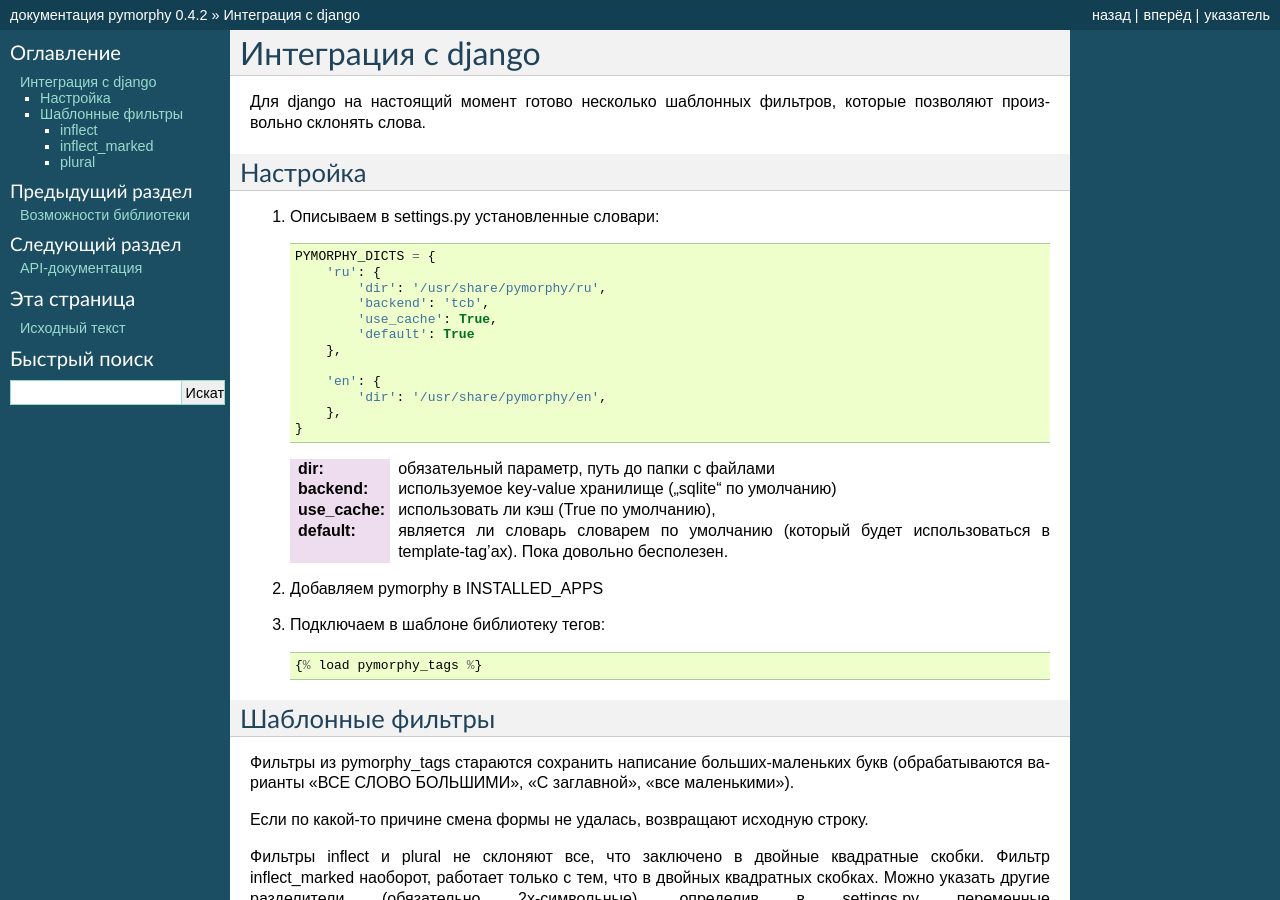
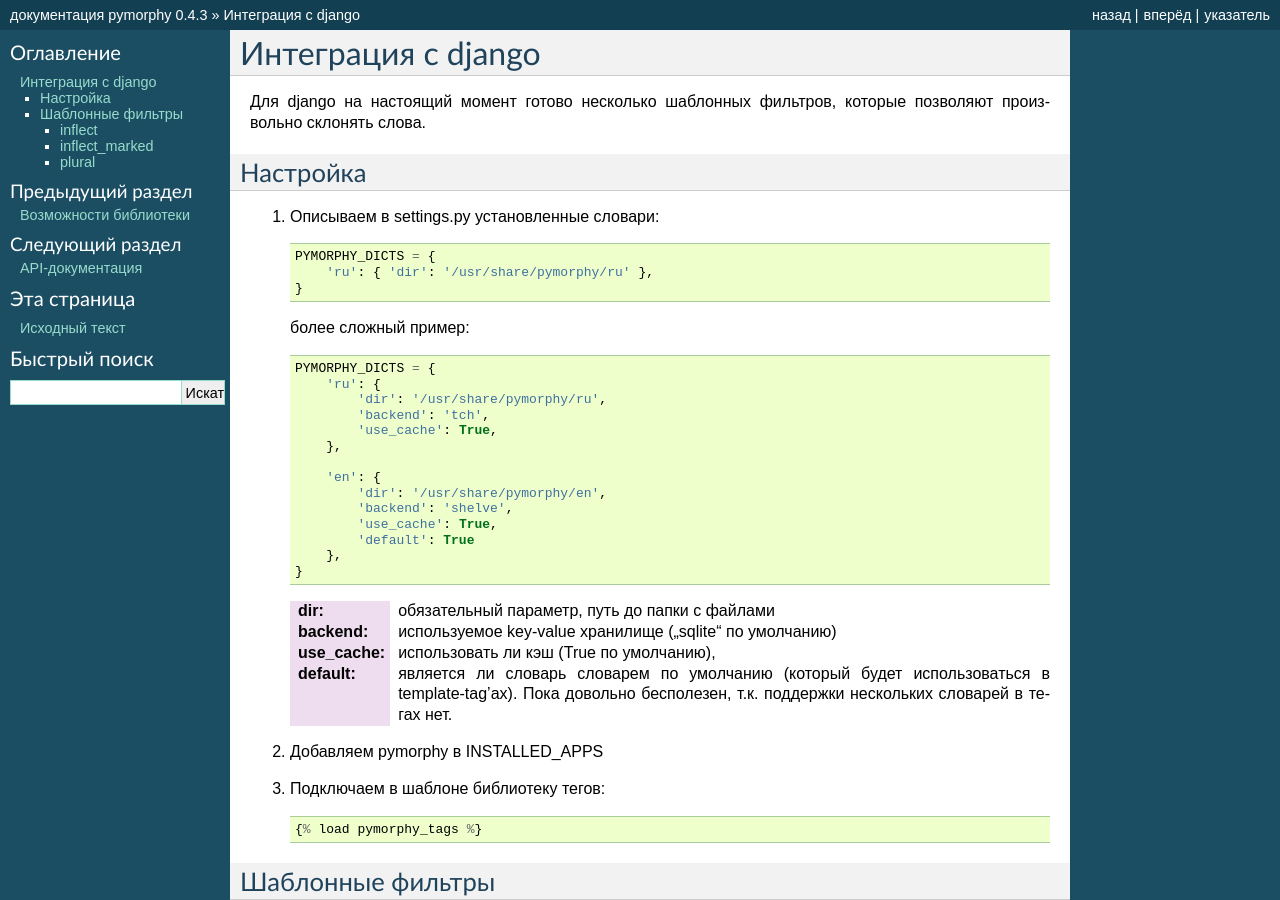
Before and after one commit to kmike/pymorphy, a Sphinx documentation site: the page built from docs/django_api.rst, in a window 1280 px wide and 900 px high. Built offline with Sphinx 7.4.7, drawn with Linux system fonts in a browser that asks for light colours; some of the changed text lies outside the part shown.

Commit message:
Поправки в документации.

```diff
--- a/docs/conf.py
+++ b/docs/conf.py
@@ -40,7 +40,7 @@
 
 # General information about the project.
 project = u'pymorphy'
-copyright = u'2009, Mikhail Korobov'
+copyright = u'2009-2010, Mikhail Korobov and other authors'
 
 # The version info for the project you're documenting, acts as replacement for
 # |version| and |release|, also used in various other places throughout the
@@ -49,7 +49,7 @@
 # The short X.Y version.
 version = '0.4'
 # The full version, including alpha/beta/rc tags.
-release = '0.4.2'
+release = '0.4.3'
 
 # The language for content autogenerated by Sphinx. Refer to documentation
 # for a list of supported languages.
--- a/docs/django_api.rst
+++ b/docs/django_api.rst
@@ -9,24 +9,34 @@
 
 1. Описываем в settings.py установленные словари::
 
-       PYMORPHY_DICTS = {
-           'ru': {
-               'dir': '/usr/share/pymorphy/ru',
-               'backend': 'tcb',
-               'use_cache': True,
-               'default': True
-           },
+        PYMORPHY_DICTS = {
+            'ru': { 'dir': '/usr/share/pymorphy/ru' },
+        }
 
-           'en': {
-               'dir': '/usr/share/pymorphy/en',
-           },
-       }
+   более сложный пример::
+
+        PYMORPHY_DICTS = {
+            'ru': {
+                'dir': '/usr/share/pymorphy/ru',
+                'backend': 'tch',
+                'use_cache': True,
+            },
+
+            'en': {
+                'dir': '/usr/share/pymorphy/en',
+                'backend': 'shelve',
+                'use_cache': True,
+                'default': True
+            },
+        }
 
    :dir: обязательный параметр, путь до папки с файлами
    :backend: используемое key-value хранилище ('sqlite' по умолчанию)
    :use_cache: использовать ли кэш (True по умолчанию),
    :default: является ли словарь словарем по умолчанию (который будет
-             использоваться в template-tag'ах). Пока довольно бесполезен.
+             использоваться в template-tag'ах). Пока довольно бесполезен,
+             т.к. поддержки нескольких словарей в тегах нет.
+
 
 2. Добавляем pymorphy в INSTALLED_APPS
 
```
Also changed, not shown: 1 other file.
